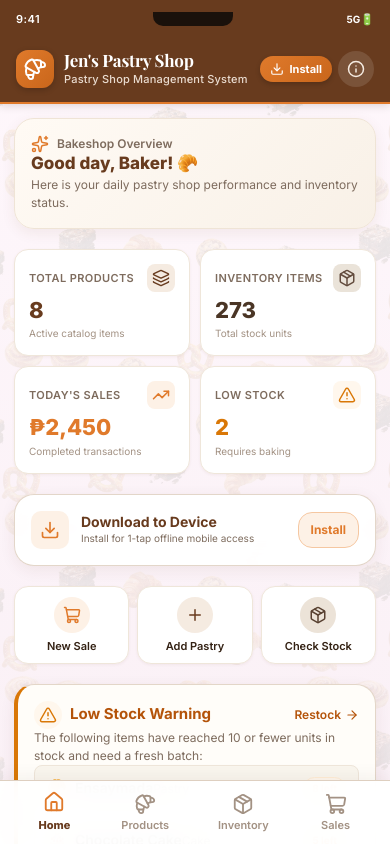
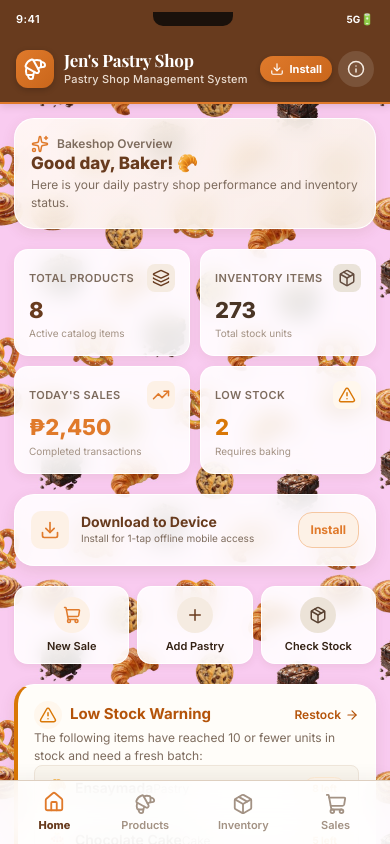
Before and after one commit to Rhamces123/jenspastry, a React (Vite) app: page / in a window 390 px wide. Built offline with nearby package versions, Linux system fonts and the light colour scheme.

Commit message:
Make pastry illustration wallpaper clearly visible with frosted glass UI

```diff
--- a/src/App.css
+++ b/src/App.css
@@ -12,9 +12,9 @@
   flex-direction: column;
   align-items: center;
   justify-content: center;
-  background-color: #381E10;
+  background-color: #f3a8c3;
   background-image:
-    linear-gradient(rgba(35, 18, 10, 0.45), rgba(35, 18, 10, 0.55)),
+    linear-gradient(rgba(35, 18, 10, 0.20), rgba(35, 18, 10, 0.30)),
     url('/pastry-bg.jpg');
   background-size: cover;
   background-position: center;
@@ -66,13 +66,11 @@
   max-width: 440px;
   height: 100%;
   max-height: 900px;
-  background-color: #FAF4F6;
-  background-image:
-    linear-gradient(rgba(255, 252, 253, 0.90), rgba(250, 243, 246, 0.93)),
-    url('/pastry-bg.jpg');
-  background-size: cover, 300px auto;
-  background-repeat: no-repeat, repeat;
-  background-position: center, center;
+  background-color: #f7b2cc;
+  background-image: url('/pastry-bg.jpg');
+  background-size: 340px auto;
+  background-repeat: repeat;
+  background-position: center top;
   display: flex;
   flex-direction: column;
   position: relative;
@@ -96,12 +94,10 @@
     display: none !important;
   }
   .app-viewport-root {
-    background-color: #FAF4F6;
-    background-image:
-      linear-gradient(rgba(255, 252, 253, 0.90), rgba(250, 243, 246, 0.93)),
-      url('/pastry-bg.jpg');
-    background-size: cover, 300px auto;
-    background-repeat: no-repeat, repeat;
+    background-color: #f7b2cc;
+    background-image: url('/pastry-bg.jpg');
+    background-size: 340px auto;
+    background-repeat: repeat;
   }
   .mobile-phone-container {
     max-width: 100% !important;
@@ -110,12 +106,10 @@
     border-radius: 0 !important;
     border: none !important;
     box-shadow: none !important;
-    background-color: #FAF4F6;
-    background-image:
-      linear-gradient(rgba(255, 252, 253, 0.90), rgba(250, 243, 246, 0.93)),
-      url('/pastry-bg.jpg');
-    background-size: cover, 300px auto;
-    background-repeat: no-repeat, repeat;
+    background-color: #f7b2cc;
+    background-image: url('/pastry-bg.jpg');
+    background-size: 340px auto;
+    background-repeat: repeat;
   }
 }
 
@@ -268,12 +262,13 @@
 
 /* Mobile Cards */
 .mobile-card {
-  background: rgba(255, 255, 255, 0.95);
-  backdrop-filter: blur(10px);
+  background: rgba(255, 255, 255, 0.88);
+  backdrop-filter: blur(12px);
+  -webkit-backdrop-filter: blur(12px);
   border-radius: var(--radius-lg);
   padding: 16px;
-  box-shadow: 0 4px 16px rgba(92, 45, 20, 0.07);
-  border: 1px solid rgba(222, 207, 192, 0.85);
+  box-shadow: 0 4px 16px rgba(92, 45, 20, 0.10);
+  border: 1.5px solid rgba(255, 255, 255, 0.95);
   transition: transform 0.15s ease, box-shadow 0.15s ease;
 }
 
@@ -286,13 +281,16 @@
 .page-main-title {
   font-size: 20px;
   font-weight: 800;
-  color: var(--text-primary);
+  color: #381E10;
   font-family: var(--font-serif);
+  text-shadow: 0 1px 3px rgba(255, 255, 255, 0.7);
 }
 
 .page-main-sub {
   font-size: 12px;
-  color: var(--text-muted);
+  color: #5C3D28;
+  font-weight: 600;
+  text-shadow: 0 1px 2px rgba(255, 255, 255, 0.7);
 }
 
 .section-title {
@@ -312,9 +310,11 @@
    ========================================== */
 
 .welcome-banner {
-  background: linear-gradient(135deg, rgba(255, 250, 244, 0.96) 0%, rgba(248, 240, 230, 0.96) 100%);
-  border: 1px solid #EFE4D6;
-  box-shadow: 0 4px 14px rgba(104, 59, 30, 0.08);
+  background: linear-gradient(135deg, rgba(255, 250, 244, 0.88) 0%, rgba(248, 240, 230, 0.90) 100%);
+  border: 1.5px solid rgba(255, 255, 255, 0.95);
+  box-shadow: 0 4px 14px rgba(104, 59, 30, 0.10);
+  backdrop-filter: blur(10px);
+  -webkit-backdrop-filter: blur(10px);
 }
 
 .welcome-title {
@@ -337,11 +337,13 @@
 }
 
 .summary-card {
-  background: var(--bg-card);
+  background: rgba(255, 255, 255, 0.88);
+  backdrop-filter: blur(10px);
+  -webkit-backdrop-filter: blur(10px);
   border-radius: var(--radius-md);
   padding: 14px;
-  border: 1px solid var(--border-light);
-  box-shadow: var(--shadow-sm);
+  border: 1.5px solid rgba(255, 255, 255, 0.95);
+  box-shadow: 0 3px 12px rgba(104, 59, 30, 0.08);
   display: flex;
   flex-direction: column;
 }
@@ -432,8 +434,10 @@
 }
 
 .btn-quick-action {
-  background: var(--bg-card);
-  border: 1px solid var(--border-light);
+  background: rgba(255, 255, 255, 0.88);
+  backdrop-filter: blur(8px);
+  -webkit-backdrop-filter: blur(8px);
+  border: 1.5px solid rgba(255, 255, 255, 0.95);
   border-radius: var(--radius-md);
   padding: 10px 6px;
   display: flex;
@@ -443,7 +447,7 @@
   font-size: 11px;
   font-weight: 600;
   color: var(--text-primary);
-  box-shadow: var(--shadow-sm);
+  box-shadow: 0 2px 8px rgba(92, 45, 20, 0.08);
 }
 
 .btn-quick-icon {
@@ -585,11 +589,13 @@
   width: 100%;
   padding: 10px 36px 10px 38px;
   border-radius: var(--radius-md);
-  border: 1px solid var(--border-medium);
-  background: var(--bg-card);
+  border: 1.5px solid rgba(255, 255, 255, 0.95);
+  background: rgba(255, 255, 255, 0.90);
+  backdrop-filter: blur(10px);
+  -webkit-backdrop-filter: blur(10px);
   color: var(--text-primary);
   font-size: 13px;
-  box-shadow: var(--shadow-sm);
+  box-shadow: 0 2px 8px rgba(104, 59, 30, 0.08);
   transition: border-color 0.15s ease;
 }
 
@@ -624,12 +630,14 @@
 .category-pill {
   padding: 7px 14px;
   border-radius: var(--radius-full);
-  background: var(--bg-card);
-  border: 1px solid var(--border-medium);
+  background: rgba(255, 255, 255, 0.90);
+  backdrop-filter: blur(8px);
+  -webkit-backdrop-filter: blur(8px);
+  border: 1.5px solid rgba(255, 255, 255, 0.95);
   font-size: 12px;
   font-weight: 600;
   color: var(--text-muted);
-  box-shadow: var(--shadow-sm);
+  box-shadow: 0 2px 6px rgba(104, 59, 30, 0.08);
 }
 
 .category-pill-active {
@@ -721,12 +729,15 @@
 }
 
 .stat-pill {
-  background: var(--bg-card);
-  border: 1px solid var(--border-medium);
+  background: rgba(255, 255, 255, 0.88);
+  backdrop-filter: blur(8px);
+  -webkit-backdrop-filter: blur(8px);
+  border: 1.5px solid rgba(255, 255, 255, 0.95);
   border-radius: var(--radius-sm);
   padding: 6px 4px;
   text-align: center;
   cursor: pointer;
+  box-shadow: 0 2px 6px rgba(104, 59, 30, 0.08);
 }
 
 .stat-pill-label {
@@ -1196,8 +1207,9 @@
   bottom: 0;
   left: 0;
   right: 0;
-  background-color: rgba(255, 255, 255, 0.96);
-  backdrop-filter: blur(12px);
+  background-color: rgba(255, 255, 255, 0.90);
+  backdrop-filter: blur(16px);
+  -webkit-backdrop-filter: blur(16px);
   border-top: 1px solid var(--border-medium);
   padding: 6px 12px;
   padding-bottom: calc(6px + var(--safe-bottom));
```
